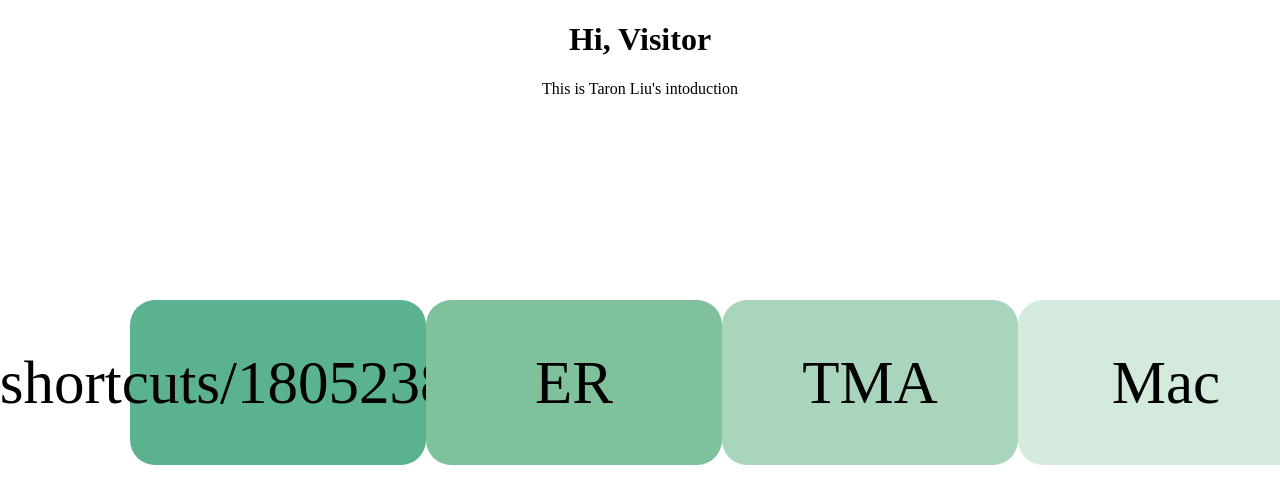
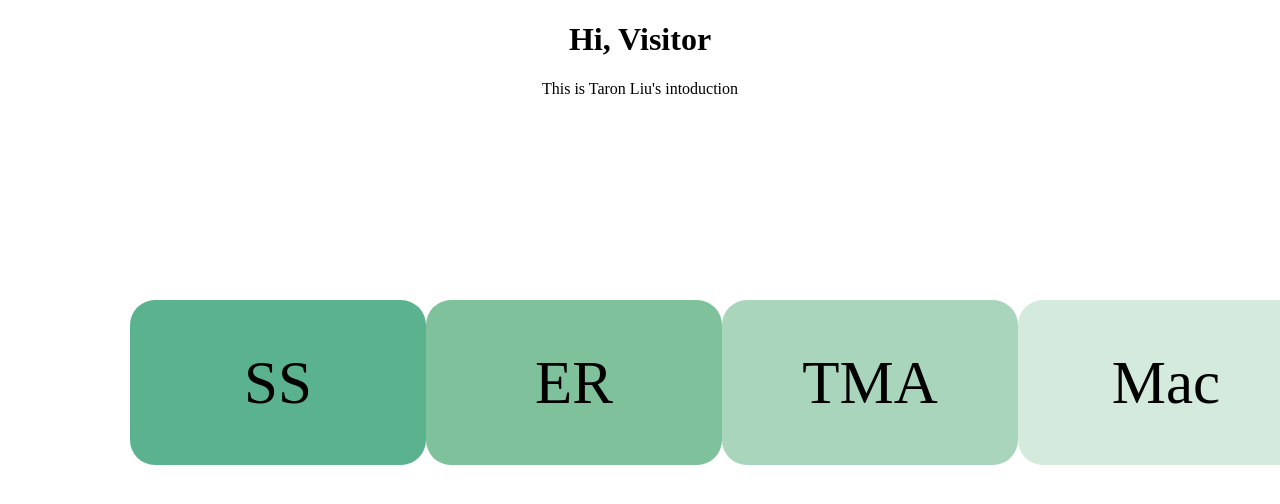
Before and after one commit to taronl/taronl.github.io, a plain HTML site: page index.html in a window 1280 px wide. Shown: the top 504 px of the page. Drawn offline with Linux system fonts and the light colour scheme.

Commit message:
Update index.html

```diff
--- a/index.html
+++ b/index.html
@@ -22,7 +22,7 @@
     <!-- 工作经历区域 -->
     <div class="box3">
         <div class="box2">
-            <div class="jobbtn" id="SS"><a> href="https://www.icloud.com/shortcuts/18052385184a4a4fb0be2d7e99026367">SS</a></div>
+            <div class="jobbtn" id="SS"><a href="https://www.icloud.com/shortcuts/18052385184a4a4fb0be2d7e99026367">SS</a></div>
             <p class="exp">Make quick links by using the shortcut app
                 Use Excel and Tableau to analyze data and deliver reports.
                 Answer questions about process and knowledge raised by the site manager by using tools.
```
